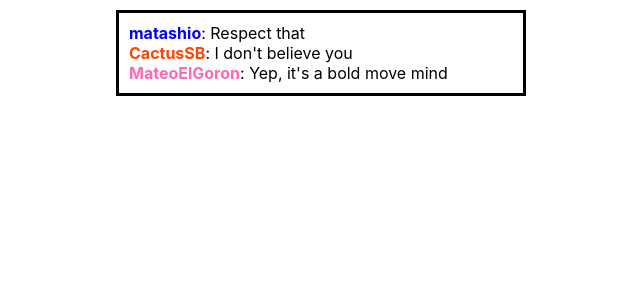
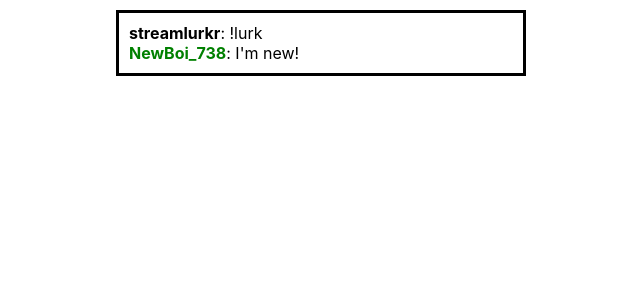
Before and after one commit to MateoElProgramador/Twitch-Chat-Marker, a React (Create React App) app: page / in a window 1280 px wide. Shown: the top 300 px of the page, without its empty margins (319-959 px from the left). Built offline with nearby package versions, Linux system fonts and the light colour scheme.

Commit message:
Add new message every 5 seconds, with consistent colours for names

```diff
--- a/src/App.js
+++ b/src/App.js
@@ -1,3 +1,4 @@
+import { useState, useEffect } from 'react';
 import './stylesheets/App.css';
 import './stylesheets/app.sass';
 
@@ -10,28 +11,42 @@ function App() {
 }
 
 function ChatBox() {
+
+  // Create state for functional component, storing chat data:
+  const [messages, setMessages] = useState([{chatterName: "streamlurkr", colour: "000000", content: "!lurk"}]);
+
+  // Set up interval for new message to be added to state every 5 seconds:
+  useEffect(() => {
+    const updateChat = setInterval(() => {
+      // Get random colour from list of hex codes:
+      const colours = ["0000FF", "FF0000", "8A2BE2", "FF69B4", "1E90FF", "008000", "00FF7F", "B22222", "DAA520", "FF4500", "2E8B57", "5F9EA0", "D2691E"];
+      let randColour = colours[Math.floor(Math.random() * colours.length)];
+
+      // Create new message object and append to messages state list:
+      const newMessage = {chatterName: "NewBoi_" + Math.floor(Math.random() * 1000), colour: randColour, content: "I'm new!"};
+      setMessages([...messages, newMessage]);
+    }, 5000);
+
+    return () => clearInterval(updateChat);
+  });
+
+  let message_comps = [];   // message components
+
+  // Collate list of components containing info from the messages state list:
+  for (let i=0; i<messages.length; i++) {
+    message_comps.push(<ChatMessage key={i} chatterName={messages[i].chatterName} colour={messages[i].colour} content={messages[i].content} />);
+  }
+
   return (
     <div id="chat-box">
-      <ChatMessage
-          chatterName="matashio"
-          content="Respect that"
-        />
-      <ChatMessage
-        chatterName="CactusSB"
-        content="I don't believe you"
-      />
-      <ChatMessage
-        chatterName="MateoElGoron"
-        content="Yep, it's a bold move mind"
-      />
+      {message_comps}
     </div>
   );
 }
 
+
 function ChatMessage(props) {
-  let colours = ["0000FF", "FF0000", "8A2BE2", "FF69B4", "1E90FF", "008000", "00FF7F", "B22222", "DAA520", "FF4500", "2E8B57", "5F9EA0", "D2691E"];
-  let randColour = colours[Math.floor(Math.random() * colours.length)];
-  const style = {color: `#${randColour}`};
+  const style = {color: `#${props.colour}`};
   return (
         <div className="chat-message">
           <span className="chatter-name" style={style}>{props.chatterName}</span>:&nbsp;
```
